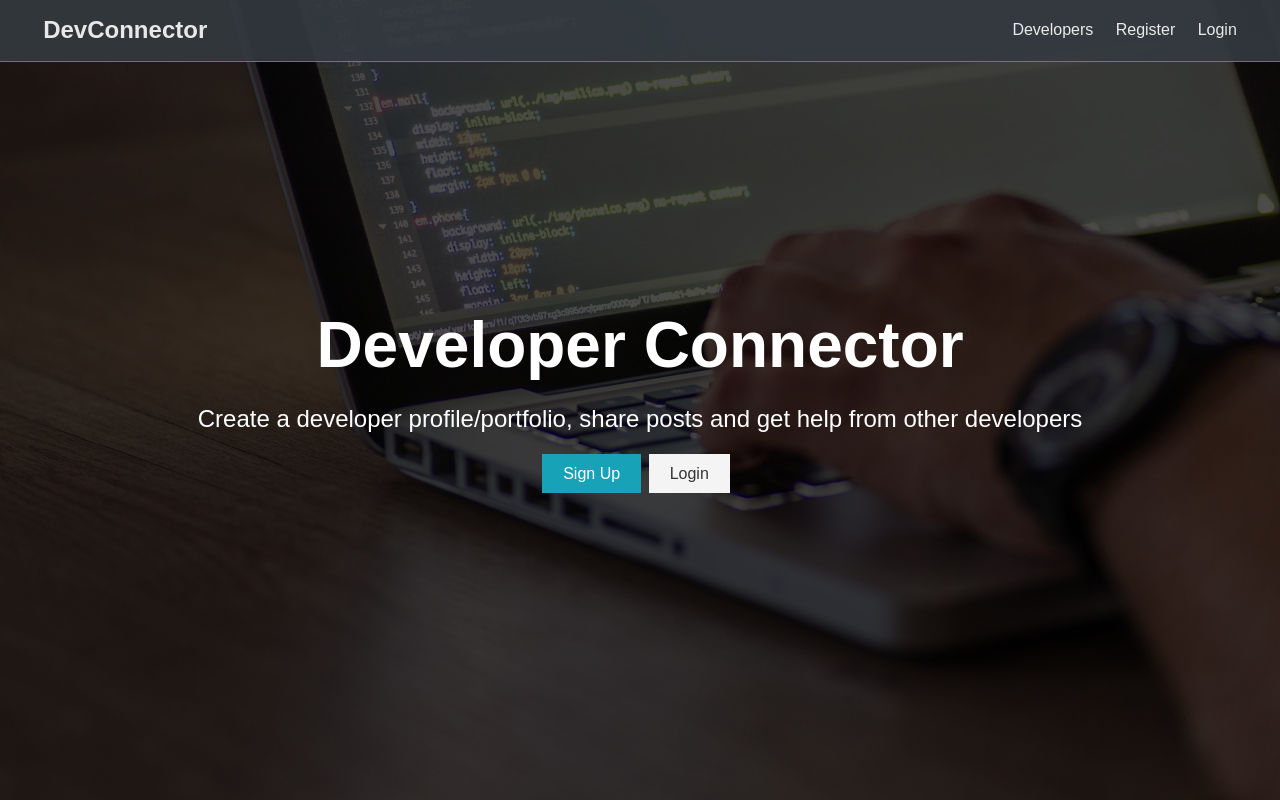
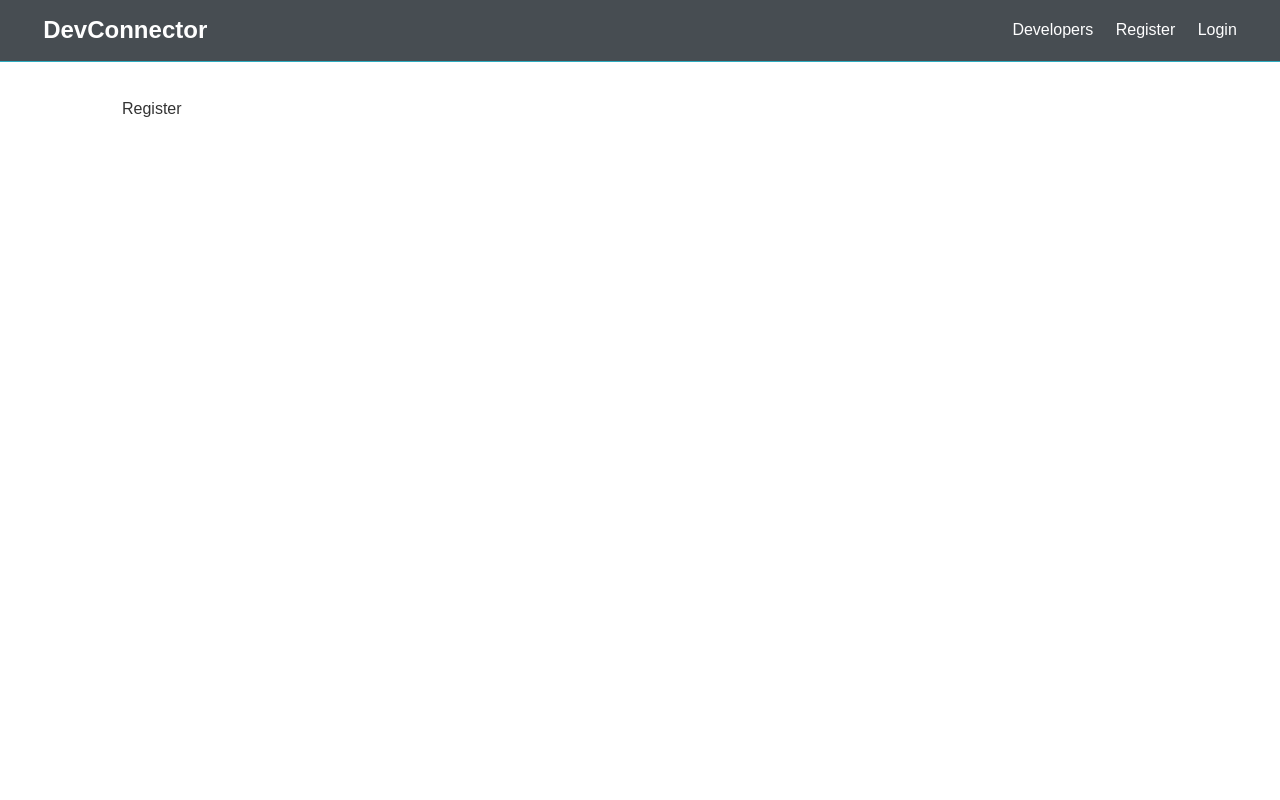
Before and after one commit to skmuddamsetty/dev-connector-revisit, a React (Create React App) app in the folder client/: page /register in a window 1280 px wide. Built offline with nearby package versions, Linux system fonts and the light colour scheme; the HTML template or start-up script is replaced by a standard one.

Commit message:
added login and register pages with routing from app.js

```diff
--- a/client/src/App.js
+++ b/client/src/App.js
@@ -1,13 +1,24 @@
 import React, { Fragment } from 'react';
+import { BrowserRouter, Route, Switch } from 'react-router-dom';
 import './App.css';
 import Navbar from './components/layout/Navbar';
 import Landing from './components/layout/Landing';
+import Login from './components/auth/Login';
+import Register from './components/auth/Register';
 
 const App = () => (
-  <Fragment>
-    <Navbar />
-    <Landing />
-  </Fragment>
+  <BrowserRouter>
+    <Fragment>
+      <Navbar />
+      <Route exact path='/' component={Landing} />
+      <section className='container'>
+        <Switch>
+          <Route exact path='/login' component={Login} />
+          <Route exact path='/register' component={Register} />
+        </Switch>
+      </section>
+    </Fragment>
+  </BrowserRouter>
 );
 
 export default App;
--- /dev/null
+++ b/client/src/components/auth/Login.js
@@ -0,0 +1,7 @@
+import React from 'react';
+
+const Login = () => {
+  return <div>Login</div>;
+};
+
+export default Login;
--- /dev/null
+++ b/client/src/components/auth/Register.js
@@ -0,0 +1,7 @@
+import React from 'react';
+
+const Register = () => {
+  return <div>Register</div>;
+};
+
+export default Register;
--- a/client/src/components/layout/Landing.js
+++ b/client/src/components/layout/Landing.js
@@ -1,4 +1,5 @@
 import React from 'react';
+import { Link } from 'react-router-dom';
 
 const Landing = () => {
   return (
@@ -11,12 +12,12 @@
             other developers
           </p>
           <div className='buttons'>
-            <a href='register.html' className='btn btn-primary'>
+            <Link to='/register' className='btn btn-primary'>
               Sign Up
-            </a>
-            <a href='login.html' className='btn btn-light'>
+            </Link>
+            <Link to='/login' className='btn btn-light'>
               Login
-            </a>
+            </Link>
           </div>
         </div>
       </div>
--- a/client/src/components/layout/Navbar.js
+++ b/client/src/components/layout/Navbar.js
@@ -1,22 +1,23 @@
 import React from 'react';
+import { Link } from 'react-router-dom';
 
 const Navbar = () => {
   return (
     <nav className='navbar bg-dark'>
       <h1>
-        <a href='index.html'>
+        <Link to='/'>
           <i className='fas fa-code'></i> DevConnector
-        </a>
+        </Link>
       </h1>
       <ul>
         <li>
           <a href='profiles.html'>Developers</a>
         </li>
         <li>
-          <a href='register.html'>Register</a>
+          <Link to='/register'>Register</Link>
         </li>
         <li>
-          <a href='login.html'>Login</a>
+          <Link to='/login'>Login</Link>
         </li>
       </ul>
     </nav>
```
